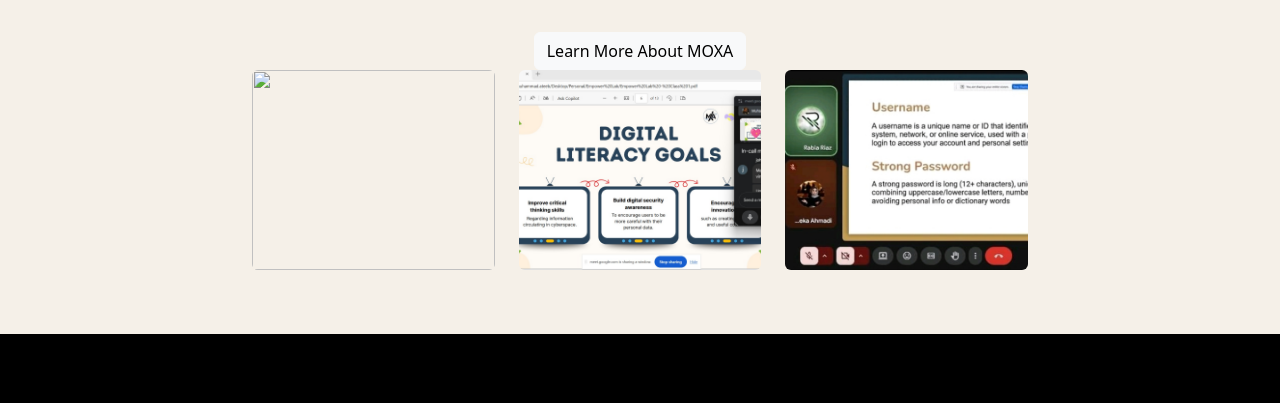
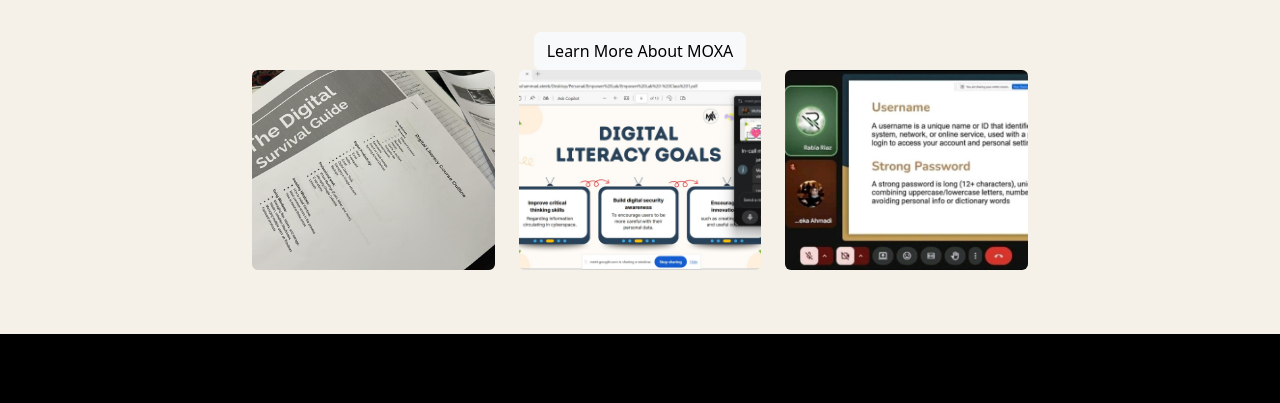
Before and after one commit to MOXAassociation/MOXAassociation.github.io, a plain HTML site: page about.html in a window 1280 px wide. Shown: the part 182-585 px from the top of the page. Drawn offline with nearby package versions, Linux system fonts and the light colour scheme; files whose address does not match are found by name.

Commit message:
Update about.html

```diff
--- a/about.html
+++ b/about.html
@@ -67,7 +67,7 @@
     <a href="#" class="btn btn-light mt-3">Learn More About MOXA</a>
     <div class="row justify-content-center">
       <div class="col-md-4 mb-3">
-        <img src="image/IMG-20260413-WA0052.jpg" class="img-fluid rounded w-100" style="height: 200px; object-fit: cover;">
+        <img src="IMG-20260413-WA0052.jpg" class="img-fluid rounded w-100" style="height: 200px; object-fit: cover;">
       </div>
       <div class="col-md-4 mb-3">
         <img src="image/IMG-20260414-WA0027.jpg" class="img-fluid rounded w-100" style="height: 200px; object-fit: cover;">
```
